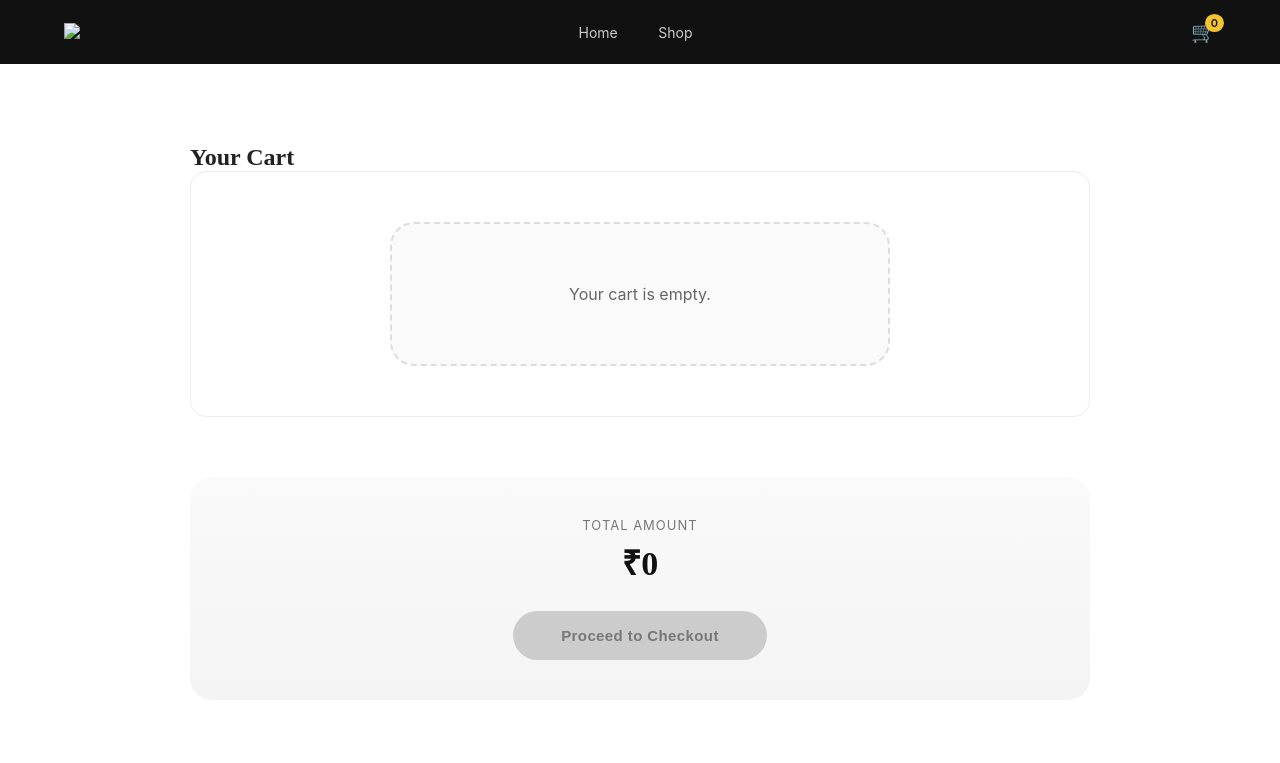
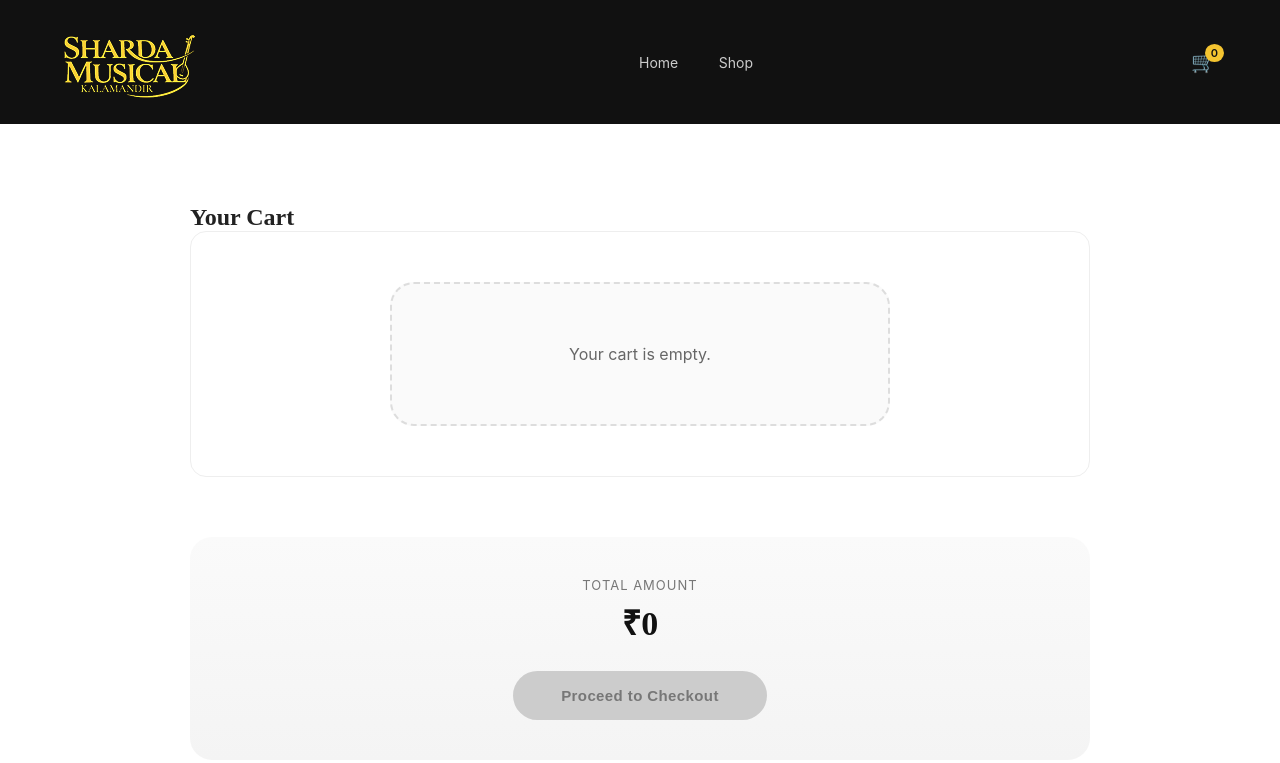
Before and after one commit to ashuC07/Shardha, a plain HTML site: page cart.html in a window 1280 px wide. Drawn offline with Linux system fonts and the light colour scheme.

Commit message:
Fix logo image source in cart.html

```diff
--- a/cart.html
+++ b/cart.html
@@ -11,7 +11,7 @@
 
 <header class="navbar">
   <div class="container nav-flex">
-    <div class="logo"><img src="assets/logo.png"></div>
+    <div class="logo"><img src="logo.png"></div>
     <nav>
       <a href="index.html">Home</a>
       <a href="shop.html">Shop</a>
```
